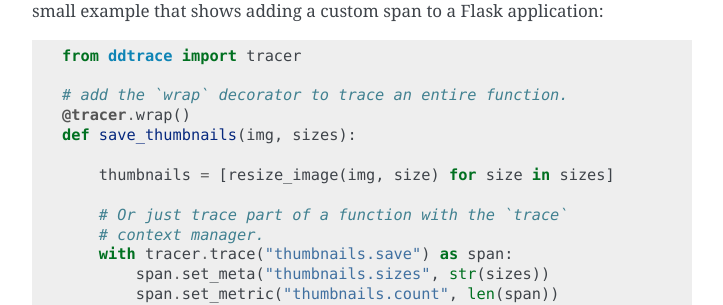
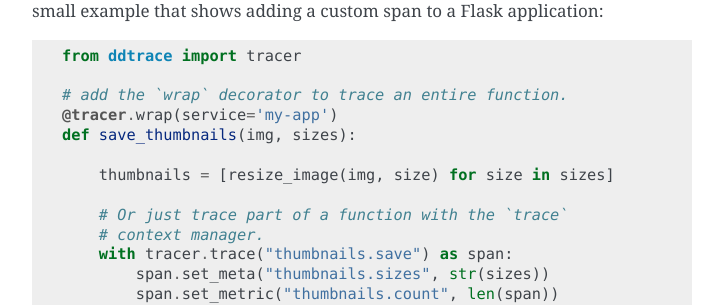
Before and after one commit to korniltsev-grafanista/pyroscope-python, a Sphinx documentation site: the page built from docs/index.rst, in a window 1280 px wide and 900 px high, scrolled down 1029 px. Shown: the part 154-459 px from the top of the window, without its empty margins (388-1111 px from the left). Built offline with Sphinx 7.4.7, drawn with Linux system fonts in a browser that asks for light colours.

Commit message:
Fix doc wrap example with a service
Upstream-Commit: c3dbd007d6ff1bb75f808a4b062040d296fd3d0e

```diff
--- a/docs/index.rst
+++ b/docs/index.rst
@@ -55,7 +55,7 @@ small example that shows adding a custom span to a Flask application::
     from ddtrace import tracer
 
     # add the `wrap` decorator to trace an entire function.
-    @tracer.wrap()
+    @tracer.wrap(service='my-app')
     def save_thumbnails(img, sizes):
 
         thumbnails = [resize_image(img, size) for size in sizes]
```
